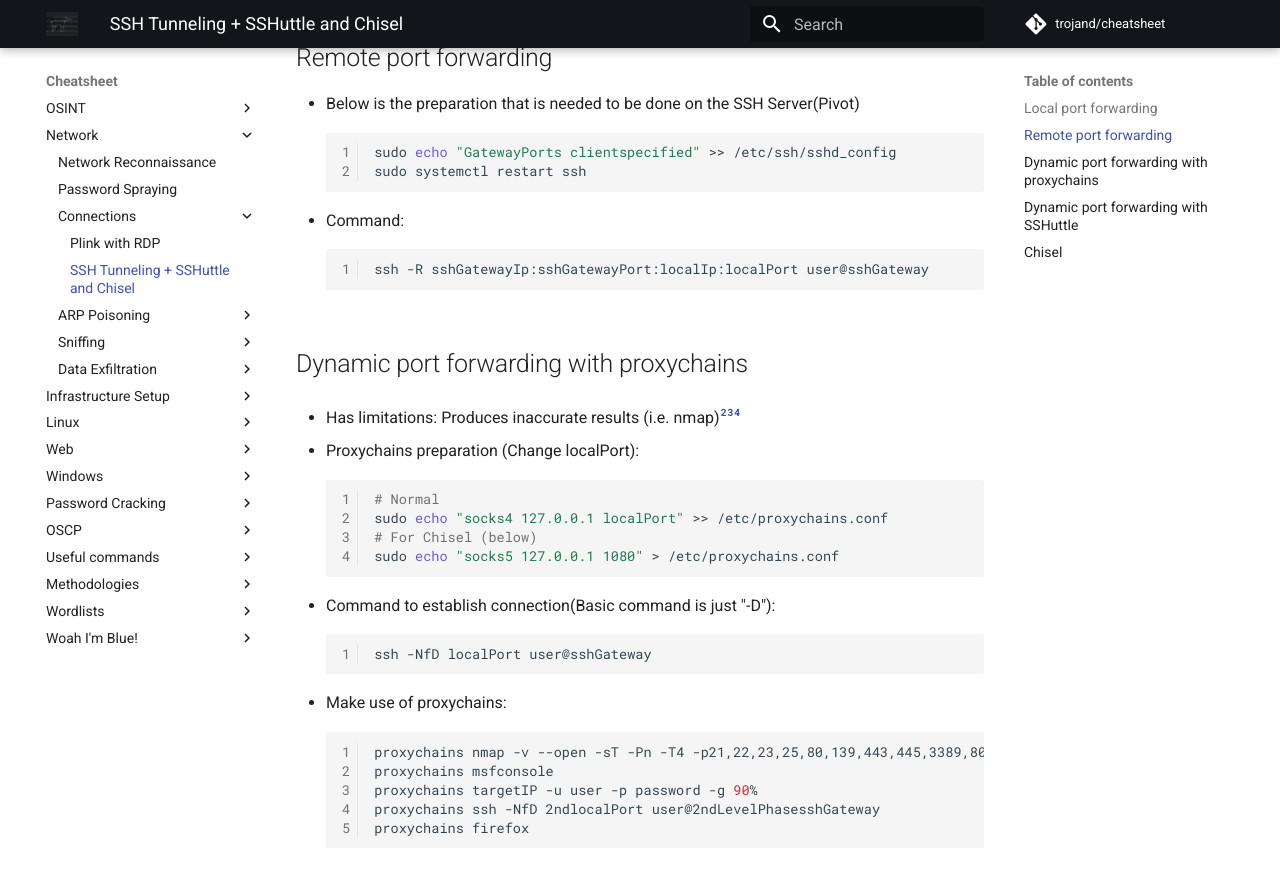
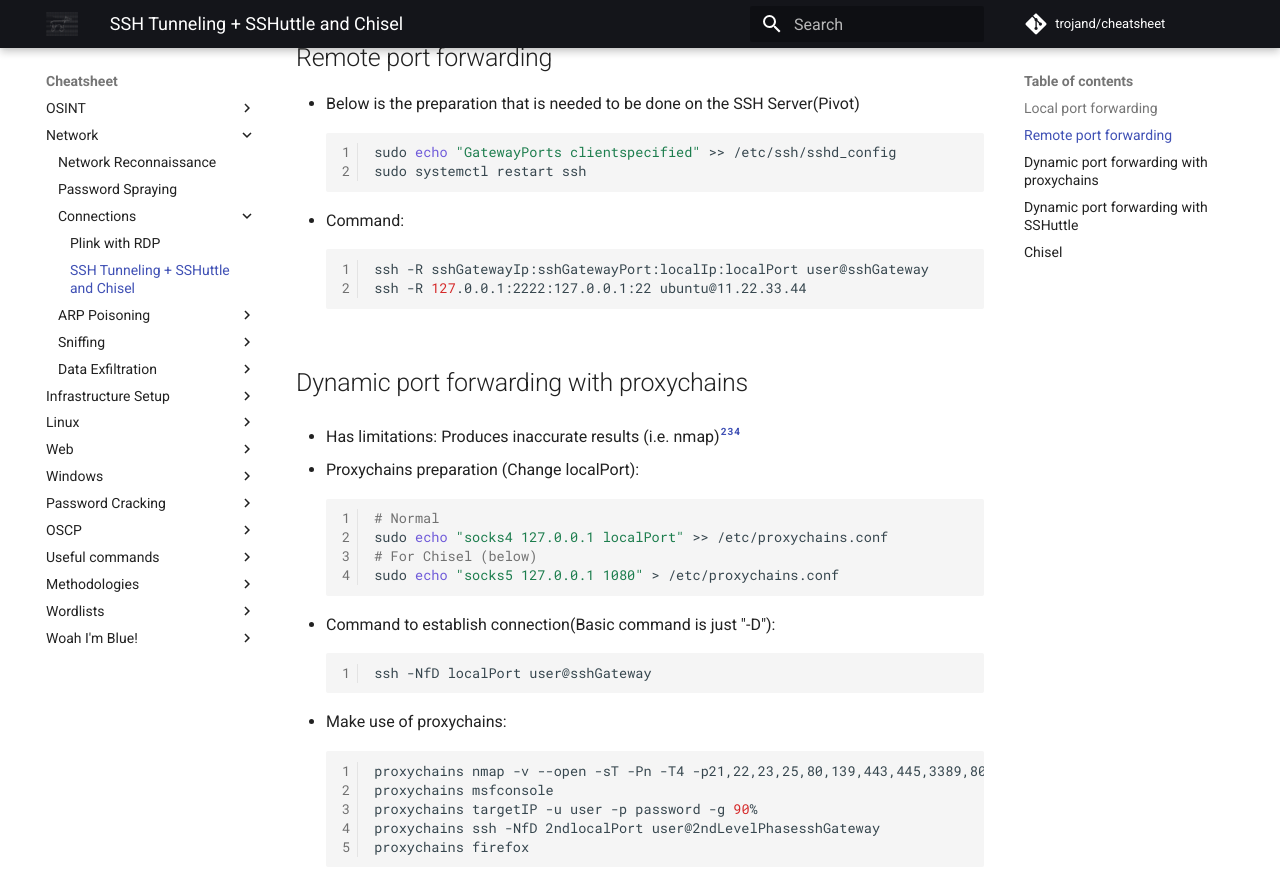
Before and after one commit to trojand/cheatsheet, an MkDocs documentation site: the page built from docs/Network/Connections/SSH_Tunneling.md, in a window 1280 px wide and 900 px high, scrolled down 336 px. Shown: the top 896 px of the window. Built offline with MkDocs 1.6.1 and Material for MkDocs 9.7.7, drawn with Linux system fonts in a browser that asks for light colours; comment, search, counter and statistics services are not loaded.

Commit message:
Update SSH_Tunneling.md
Giving an example at least

````diff
--- a/docs/Network/Connections/SSH_Tunneling.md
+++ b/docs/Network/Connections/SSH_Tunneling.md
@@ -17,6 +17,7 @@ sudo systemctl restart ssh
 * Command:
 ```bash
 ssh -R sshGatewayIp:sshGatewayPort:localIp:localPort user@sshGateway
+ssh -R 127.0.0.1:2222:127.0.0.1:22 ubuntu@11.22.33.44
 ```
 
 ## Dynamic port forwarding with proxychains
````
